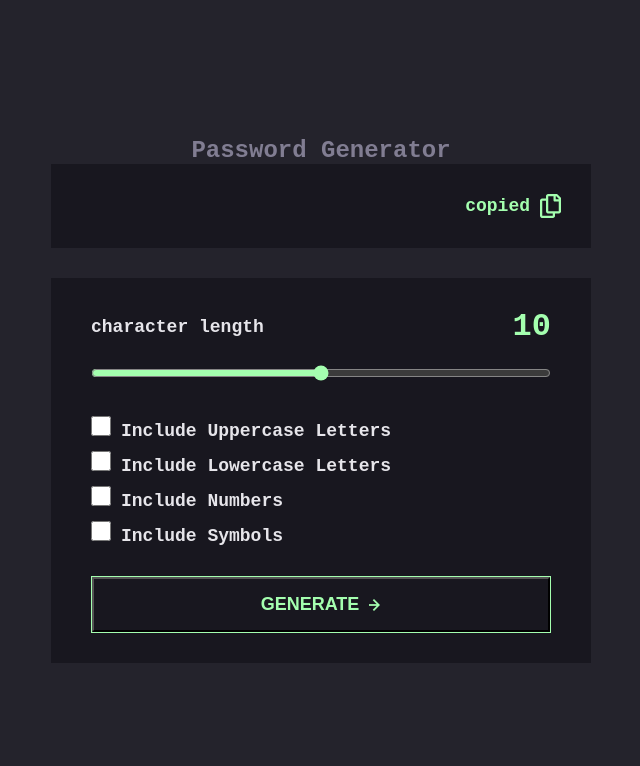
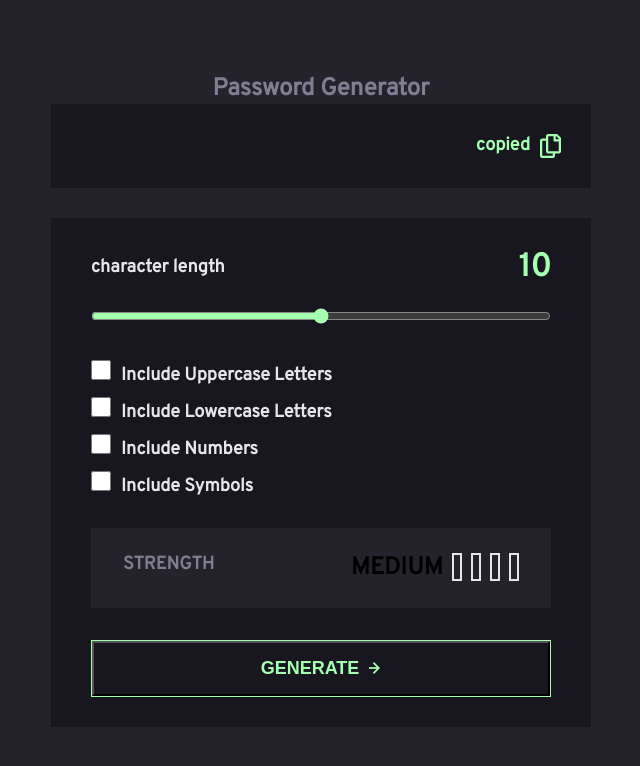
Before and after one commit to zura-doganadze/Password-Generator-React, a React (Vite) app: page / in a window 1280 px wide. Shown: the top 766 px of the page, without its empty margins (319-959 px from the left). Built offline with nearby package versions, Linux system fonts and the light colour scheme.

Commit message:
add strong range

```diff
--- a/src/App.jsx
+++ b/src/App.jsx
@@ -130,7 +130,34 @@ const Button = styled.button`
   background-color: inherit;
   cursor: pointer;
 `;
-
+const StrongDetail = styled.div`
+  width: 100%;
+  display: flex;
+  justify-content: space-between;
+  padding: 25px 32px;
+  background-color: #24232c;
+  margin-bottom: 32px;
+`;
+const StrongTitle = styled.span`
+  color: var(--Grey, #817d92);
+  font-size: 18px;
+  font-weight: 700;
+  text-transform: uppercase;
+`;
+const Description = styled.span`
+  font-size: 24px;
+  font-weight: 700;
+  text-transform: uppercase;
+`;
+const StrongLineContainer = styled.div`
+  display: flex;
+  column-gap: 9px;
+`;
+const StrongLine = styled.div`
+  width: 10px;
+  height: 28px;
+  border: 2px solid var(--Almost-White, #e6e5ea);
+`;
 function App() {
   const [range, setRange] = useState(10);
 
@@ -167,6 +194,7 @@ function App() {
     "Include Numbers",
     "Include Symbols",
   ];
+  console.log(strength);
 
   function generatePassword() {
     const upperCaseSet = "ABCDEFGHIJKLMNOPQRSTUVWXYZ";
@@ -177,6 +205,7 @@ function App() {
     let chars = "";
     if (upperCase) {
       chars += upperCaseSet;
+
     }
     if (lowerCase) {
       chars += lowerCaseSet;
@@ -189,6 +218,8 @@ function App() {
     }
     console.log(chars);
 
+
+
     let newPassword = "";
     for (let i = 0; i < range; i++) {
       const randomIndex = Math.floor(Math.random() * chars.length);
@@ -199,6 +230,7 @@ function App() {
   return (
     <MainWrapper>
       <MainContainer>
+
         <Title>password generator</Title>
         <OutputWrapper>
           <Output>{password}</Output>
@@ -239,9 +271,18 @@ function App() {
               );
             })}
           </ChackboxContainer>
-
+          <StrongDetail>
+            <StrongTitle>strength</StrongTitle>
+            <StrongLineContainer>
+              <Description>medium</Description>
+              <StrongLine></StrongLine>
+              <StrongLine></StrongLine>
+              <StrongLine></StrongLine>
+              <StrongLine></StrongLine>
+            </StrongLineContainer>
+          </StrongDetail>
           <GenerateButton>
-            <Button onClick={generatePassword}>
+            <Button onClick={strength == 0 ? {} : generatePassword}>
               generate
               <img src={arrowLeft} alt="arrow left icon" />
             </Button>
--- a/src/index.css
+++ b/src/index.css
@@ -1,14 +1,14 @@
+@import url("https://fonts.googleapis.com/css2?family=JetBrains+Mono:wght@600&family=Overpass&display=swap");
 body {
   text-align: center;
-  font-family: "Space Mono", monospace;
-}
+  font-family: 'Overpass', sans-serif;}
 #root {
   width: 100%;
   min-height: 100vh;
   display: flex;
   align-items: center;
   justify-items: center;
-  background-color:#24232C;
+  background-color: #24232c;
 }
 * {
   margin: 0;
```
